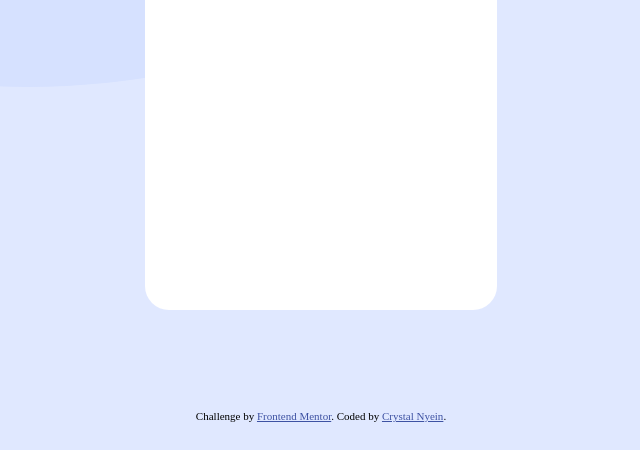
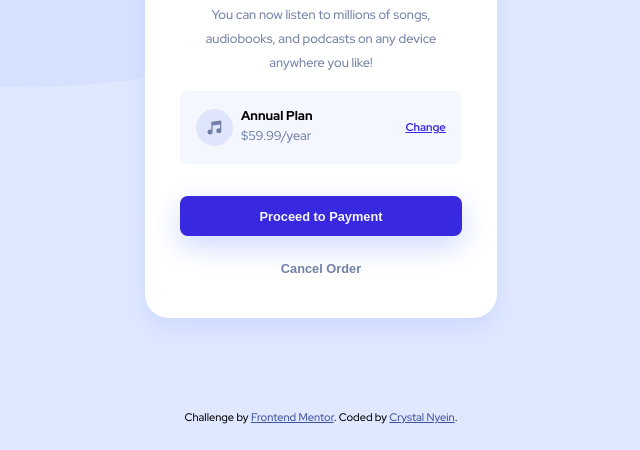
Before and after one commit to CrystalNyein/frontend-mentor-order-summary-component, a plain HTML site: page index.html in a window 1280 px wide. Shown: the part 350-800 px from the top of the page, without its empty margins (319-959 px from the left). Drawn offline with Linux system fonts and the light colour scheme.

Commit message:
cards edited

```diff
--- a/index.html
+++ b/index.html
@@ -1,44 +1,70 @@
 <!DOCTYPE html>
 <html lang="en">
   <head>
-  <meta charset="UTF-8">
-  <meta name="viewport" content="width=device-width, initial-scale=1.0"> <!-- displays site properly based on user's device -->
+    <meta charset="UTF-8" />
+    <meta name="viewport" content="width=device-width, initial-scale=1.0" />
+    <!-- displays site properly based on user's device -->
 
-  <link rel="icon" type="image/png" sizes="32x32" href="./images/favicon-32x32.png">
-  <link rel="stylesheet" href="style.css">
-  <link href="https://fonts.googleapis.com/css2?family=Red+Hat+Display:wght@500;700;800&display=swap" rel="stylesheet">
-
+    <link
+      rel="icon"
+      type="image/png"
+      sizes="32x32"
+      href="./images/favicon-32x32.png"
+    />
+    <link rel="stylesheet" href="style.css" />
+    <link
+      href="https://fonts.googleapis.com/css2?family=Red+Hat+Display:wght@500;700;800&display=swap"
+      rel="stylesheet"
+    />
 
     <title>Frontend Mentor | Order summary card</title>
 
     <!-- Feel free to remove these styles or customise in your own stylesheet 👍 -->
     <style>
-    .attribution { font-size: 11px; text-align: center; }
-    .attribution a { color: hsl(228, 45%, 44%); }
+      .attribution {
+        font-size: 11px;
+        text-align: center;
+      }
+      .attribution a {
+        color: hsl(228, 45%, 44%);
+      }
     </style>
   </head>
   <body>
     <div class="container">
       <div class="card">
-      Order Summary
-
-      You can now listen to millions of songs, audiobooks, and podcasts on any
-      device anywhere you like!
-
-      Annual Plan
-      $59.99/year
-
-      Change
-
-      Proceed to Payment
-      Cancel Order
+        <img src="/images/illustration-hero.svg" alt="Hero" class="card-img" />
+        <div class="card-text">
+          <h2 class="card-header">Order Summary</h2>
+          <p class="card-para">
+            You can now listen to millions of songs, audiobooks, and podcasts on
+            any device anywhere you like!
+          </p>
+          <div class="card-pricing">
+            <div class="pricing-group">
+              <img
+                src="images/icon-music.svg"
+                alt="music"
+                class="pricing-icon"
+              />
+              <div class="pricing-text">
+                <h5 class="pricing-title">Annual Plan</h5>
+                <p class="pricing-amt">$59.99/year</p>
+              </div>
+            </div>
+            <a href="#">Change</a>
+          </div>
+          <button class="payment-btn">Proceed to Payment</button>
+          <button class="cancel-btn">Cancel Order</button>
+        </div>
       </div>
     </div>
 
-
     <div class="attribution">
-    Challenge by <a href="https://www.frontendmentor.io?ref=challenge" target="_blank">Frontend Mentor</a>.
-    Coded by <a href="https://github.com/CrystalNyein">Crystal Nyein</a>.
+      Challenge by
+      <a href="https://www.frontendmentor.io?ref=challenge" target="_blank"
+        >Frontend Mentor</a
+      >. Coded by <a href="https://github.com/CrystalNyein">Crystal Nyein</a>.
     </div>
   </body>
 </html>
--- a/style.css
+++ b/style.css
@@ -14,6 +14,7 @@ body {
   background-color: var(--pale-blue);
   margin: 0;
   padding: 0;
+  font-family: var(--family);
 }
 .container {
   width: 100%;
@@ -27,9 +28,92 @@ body {
   max-width: 90vw;
   background-color: white;
   width: 22rem;
-  height: 35rem;
+  height: 36rem;
   border-radius: 1.5rem;
   margin: auto;
+  box-shadow: 0px 10px 25px hsl(225, 100%, 90%);
+}
+.card-img {
+  width: 100%;
+  border-radius: 1.5rem 1.5rem 0 0;
+}
+.card-text {
+  padding: 2.2rem;
+  text-align: center;
+}
+.card-header {
+  margin-top: 0;
+  color: var(--dark-blue);
+  font-weight: 800;
+  font-size: 1.4rem;
+}
+.card-para,
+.pricing-amt {
+  color: var(--desaturated-blue);
+  font-size: 0.8rem;
+  line-height: 1.5rem;
+}
+.card-pricing {
+  background-color: var(--very-pale-blue);
+  display: flex;
+  flex-direction: row;
+  justify-content: space-between;
+  align-items: center;
+  padding: 1rem;
+  border-radius: 0.5rem;
+  margin: 1rem 0;
+}
+.pricing-group {
+  display: flex;
+  align-items: center;
+}
+.pricing-icon {
+  width: 2.3rem;
+}
+.pricing-text * {
+  margin: 0;
+  text-align: left;
+  margin-left: 0.5rem;
+}
+.pricing-title {
+  font-weight: 800;
+  font-size: 0.8rem;
+}
+.card-pricing a {
+  font-size: 0.7rem;
+  color: var(--bright-blue);
+  font-weight: 700;
+}
+.card-pricing a:hover {
+  color: hsl(245, 90%, 65%);
+}
+.payment-btn {
+  background-color: var(--bright-blue);
+  color: var(--very-pale-blue);
+  font-weight: 700;
+  font-size: 0.8rem;
+  width: 100%;
+  margin: 1rem 0;
+  padding: 0.8rem;
+  border-radius: 0.5rem;
+  outline: none;
+  border: none;
+  box-shadow: 0 10px 30px hsl(225, 100%, 90%);
+}
+.payment-btn:hover {
+  background-color: hsl(245, 90%, 65%);
+}
+.cancel-btn {
+  margin-top: 0.5rem;
+  border: none;
+  outline: none;
+  color: var(--desaturated-blue);
+  font-size: 0.8rem;
+  font-weight: 700;
+  background-color: transparent;
+}
+.cancel-btn:hover {
+  color: var(--dark-blue);
 }
 @media only screen and (max-width: 375px) {
   .container {
```
Lines whose indentation alone changed are shown as unchanged.
